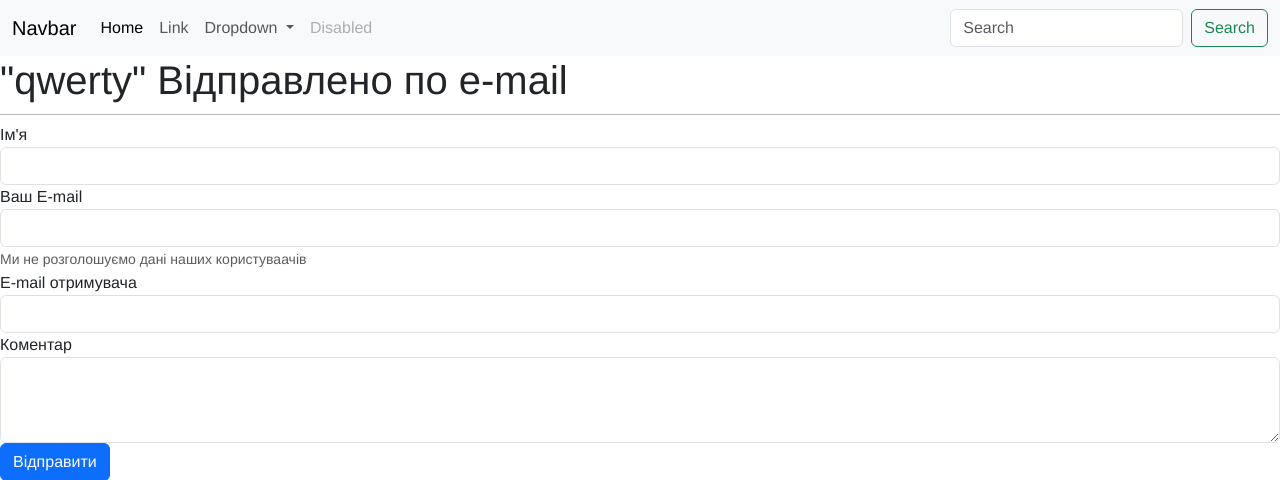
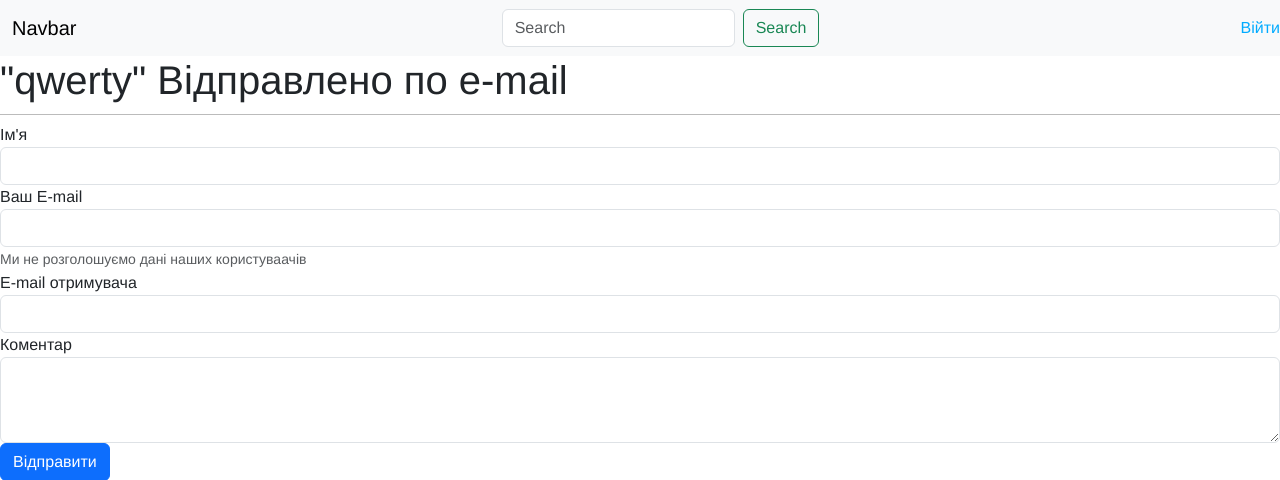
Before and after one commit to qurtes/python_leasson, a Django app: page /blog/5/share/ in a window 1280 px wide. Shown: the top 480 px of the page. Run offline with Django 5.2, Linux system fonts and the light colour scheme; data comes from the database, SQL or seed files in the repository; both versions use the stored data as it was after the commit.

Commit message:
add all file

```diff
--- /dev/null
+++ b/mysite/blog/templates/blog/account/dashboard.html
@@ -0,0 +1,6 @@
+{% extends "blog/base.html" %}
+{% block title %} Особистий кабінет {% endblock title %}
+{% block content %}
+    <h1>Особистий кабінет</h1>
+    <p>Вітаемо вас в особистом кабінеті</p>
+{% endblock content %}
--- a/mysite/blog/templates/blog/base.html
+++ b/mysite/blog/templates/blog/base.html
@@ -37,35 +37,30 @@
           <button class="navbar-toggler" type="button" data-bs-toggle="collapse" data-bs-target="#navbarSupportedContent" aria-controls="navbarSupportedContent" aria-expanded="false" aria-label="Toggle navigation">
             <span class="navbar-toggler-icon"></span>
           </button>
-          <div class="collapse navbar-collapse" id="navbarSupportedContent">
-            <ul class="navbar-nav me-auto mb-2 mb-lg-0">
-              <li class="nav-item">
-                <a class="nav-link active" aria-current="page" href="#">Home</a>
-              </li>
-              <li class="nav-item">
-                <a class="nav-link" href="#">Link</a>
-              </li>
-              <li class="nav-item dropdown">
-                <a class="nav-link dropdown-toggle" href="#" role="button" data-bs-toggle="dropdown" aria-expanded="false">
-                  Dropdown
-                </a>
-                <ul class="dropdown-menu">
-                  <li><a class="dropdown-item" href="#">Action</a></li>
-                  <li><a class="dropdown-item" href="#">Another action</a></li>
-                  <li><hr class="dropdown-divider"></li>
-                  <li><a class="dropdown-item" href="#">Something else here</a></li>
-                </ul>
-              </li>
-              <li class="nav-item">
-                <a class="nav-link disabled" aria-disabled="true">Disabled</a>
-              </li>
-            </ul>
+          <div class="collapse navbar-collapse justify-content-center"  id="navbarSupportedContent">
             <form class="d-flex" role="search">
               <input class="form-control me-2" type="search" placeholder="Search" aria-label="Search">
               <button class="btn btn-outline-success" type="submit">Search</button>
             </form>
           </div>
         </div>
+        <div id='header'>
+            <span class='user'>
+              {% if request.user.is_authenticated %}
+                <a href='{% url "blog:dashboard" %}' class='pr-3'>
+                  {{ request.user.first_name }}
+                </a>
+                {% comment %} <a href='{% url "blog:logout" %}'>Вийти</a> {% endcomment %}
+                <form method="POST" action="{% url 'blog:logout' %}" style="display:inline;">
+                  {% csrf_token %}
+                  <button type="submit" class="logout-button">
+                      Вийти
+                  </button>
+                </form>
+              {% else %}
+                <a href='{% url "blog:login" %}'>Війти</a>
+              {% endif %}
+      </div>
       </nav>
     {% endblock navbar %}
 
--- a/mysite/blog/urls.py
+++ b/mysite/blog/urls.py
@@ -12,4 +12,5 @@ urlpatterns = [
     # path('login', views.user_login, name='login'),
     path('login/', auth_views.LoginView.as_view(), name='login'),
     path('logout/', auth_views.LoginView.as_view(), name='logout'),
+    path('dashboard/',views.dashboard, name='dashboard'),
 ]
--- a/mysite/blog/views.py
+++ b/mysite/blog/views.py
@@ -3,6 +3,7 @@ from django.core.mail import send_mail
 from django.core.paginator import Paginator, PageNotAnInteger, EmptyPage
 from django.http import HttpRequest, HttpResponse
 from django.shortcuts import render, get_object_or_404
+from django.contrib.auth.decorators import login_required
 
 from django.db.models import Count
 # Create your views here.
@@ -57,7 +58,7 @@ def post_share(request, post_id):
 
     return render(request, 'blog/post/share.html', {'post': post, 'form': form, 'sent': sent})
 
-
+@login_required
 def post_list(request, tag_slug=None):
     object_list = Post.objects.all()
 
@@ -121,3 +122,7 @@ def post_detail(request, year, month, day, post):
                                                      'comment_form': comment_form,
                                                      'similar_posts': similar_posts
                                                      })
+
+@login_required
+def dashboard(request):
+    return render(request, 'blog/account/dashboard.html')
```
Also changed, not shown: mysite/blog/templates/registration/loged_out.html (added, +9 -0 lines), mysite/blog/templates/registration/login.html (added, +25 -0 lines), mysite/mysite/settings.py (+6 -1 lines), mysite/db.sqlite3.
